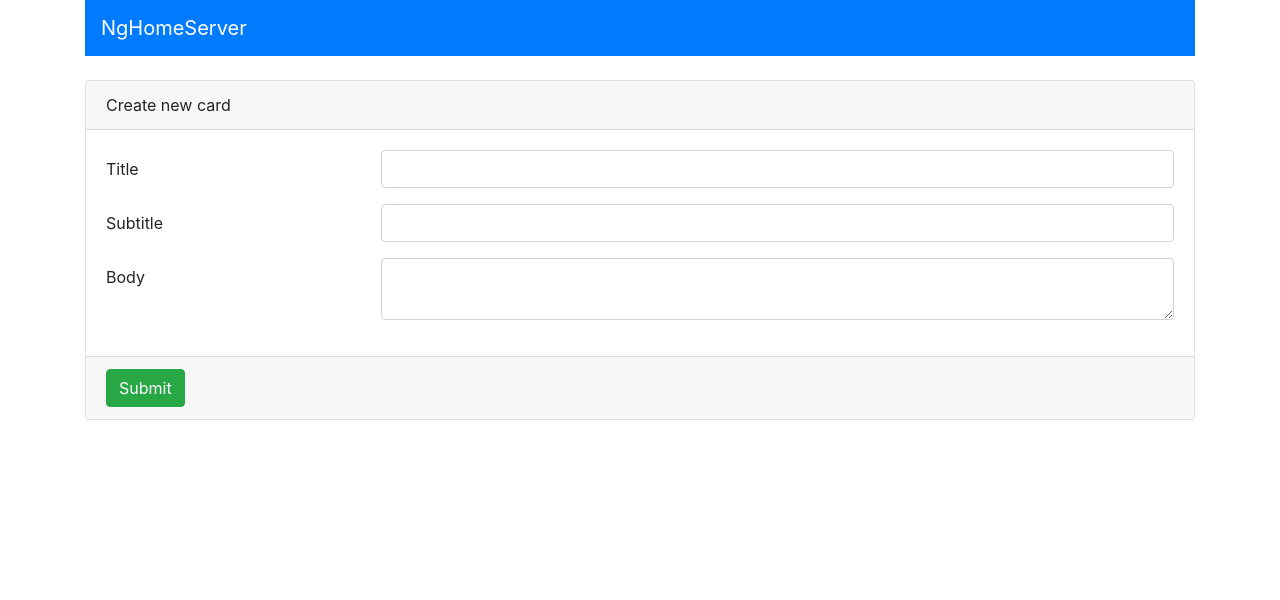
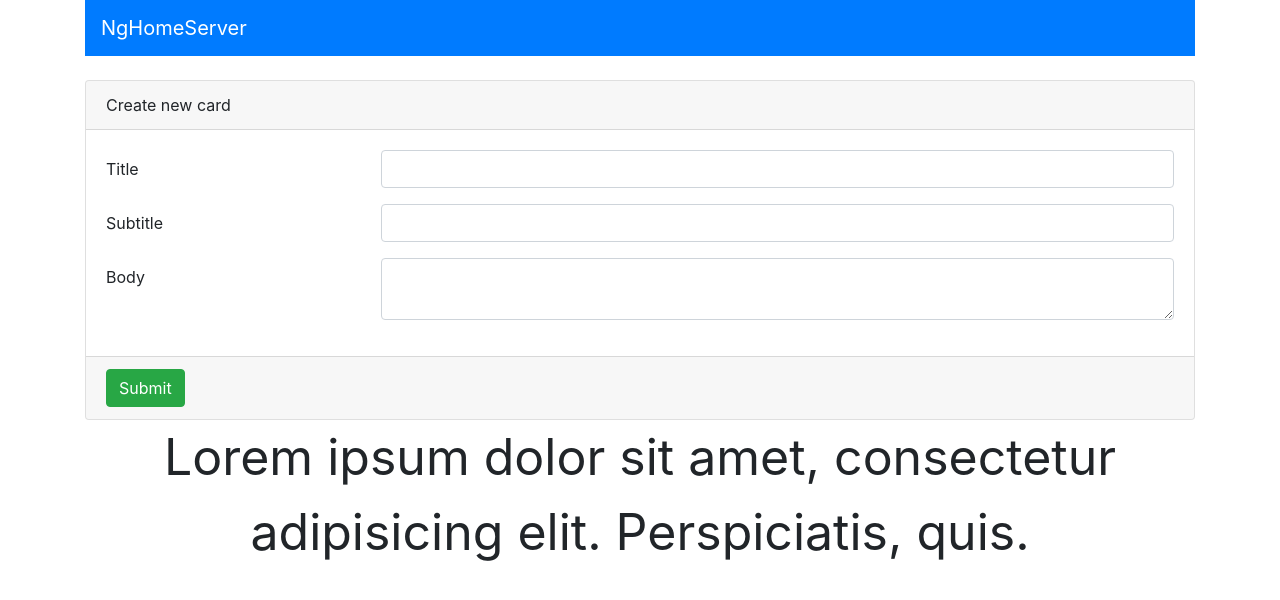
Before and after one commit to mykniaz/ng-home-server, an Angular app in the folder ng-home-server-web-app/: page / in a window 1280 px wide. Shown: the top 600 px of the page. Built offline with nearby package versions, Linux system fonts and the light colour scheme.

Commit message:
[fe] add test directive

```diff
--- a/ng-home-server-web-app/src/app/app.component.html
+++ b/ng-home-server-web-app/src/app/app.component.html
@@ -2,5 +2,7 @@
   <div class="container">
     <app-header></app-header>
     <app-main-page></app-main-page>
+
+    <p appStyle>Lorem ipsum dolor sit amet, consectetur adipisicing elit. Perspiciatis, quis.</p>
   </div>
 </div>
--- /dev/null
+++ b/ng-home-server-web-app/src/app/app.component.scss
@@ -0,0 +1,4 @@
+p {
+  font-size: 50px;
+  text-align: center;
+}
--- a/ng-home-server-web-app/src/app/app.component.ts
+++ b/ng-home-server-web-app/src/app/app.component.ts
@@ -2,6 +2,9 @@ import { Component } from '@angular/core';
 
 @Component({
   selector: 'app-root',
+  styleUrls: [
+    './app.component.scss'
+  ],
   templateUrl: './app.component.html',
 })
 
--- a/ng-home-server-web-app/src/app/app.module.ts
+++ b/ng-home-server-web-app/src/app/app.module.ts
@@ -9,6 +9,9 @@ import { HeaderComponent } from './header/header.component';
 import { MainPageComponent } from './main-page/main-page.component';
 import { PostFormComponent } from './post-form/post-form.component';
 
+// Directives
+import { StyleDirective } from './directives/style.directive';
+
 @NgModule({
   declarations: [
     AppComponent,
@@ -16,11 +19,12 @@ import { PostFormComponent } from './post-form/post-form.component';
     HeaderComponent,
     MainPageComponent,
     PostFormComponent,
+    StyleDirective,
   ],
   imports: [
     FormsModule,
     BrowserModule,
-    AppRoutingModule
+    AppRoutingModule,
   ],
   providers: [],
   bootstrap: [AppComponent]
--- /dev/null
+++ b/ng-home-server-web-app/src/app/directives/style.directive.ts
@@ -0,0 +1,22 @@
+import {Directive, HostListener, ElementRef, Renderer2} from '@angular/core';
+
+@Directive({
+  selector: '[appStyle]'
+})
+export class StyleDirective {
+  constructor(private el: ElementRef, private renderer: Renderer2) {
+
+  }
+
+  @HostListener('click', ['$event.target']) onClick(event: Event) {
+    console.log(event);
+  }
+
+  @HostListener('mouseenter', ['$event.target']) onEnter(event: Event) {
+    this.renderer.setStyle(this.el.nativeElement, 'color', 'blue');
+  }
+
+  @HostListener('mouseleave', ['$event.target']) onLeave(event: Event) {
+    this.renderer.setStyle(this.el.nativeElement, 'color', 'black');
+  }
+}
--- a/ng-home-server-web-app/src/app/post-form/post-form.component.ts
+++ b/ng-home-server-web-app/src/app/post-form/post-form.component.ts
@@ -1,4 +1,9 @@
-import {Component, ContentChild, ElementRef, EventEmitter, Input, OnInit, Output} from '@angular/core';
+import {
+  Component,
+  EventEmitter,
+  Input,
+  Output,
+} from '@angular/core';
 import {IPost} from '../../types';
 
 const postModel = (data = {}) => ({
@@ -13,26 +18,19 @@ const postModel = (data = {}) => ({
   selector: 'app-post-form',
   templateUrl: './post-form.component.html',
 })
-export class PostFormComponent implements OnInit {
+export class PostFormComponent {
   @Input() set editedPost(post: IPost | undefined) {
     if (post) {
       this.postFormModel = postModel(post);
     }
   }
 
-  @ContentChild('formTitle', {static: true}) formTitleRef: ElementRef;
-
   @Output() add: EventEmitter<IPost> = new EventEmitter<IPost>();
   @Output() update: EventEmitter<IPost> = new EventEmitter<IPost>();
 
   postFormModel: IPost = postModel();
 
-  ngOnInit() {
-    console.log(this.formTitleRef);
-  }
-
   submitForm = () => {
-    console.log(this.formTitleRef);
     if (this.postFormModel.title.trim() && this.postFormModel.subtitle.trim() && this.postFormModel.body.trim()) {
       if (this.postFormModel.id !== '') {
         this.update.emit(this.postFormModel);
--- a/ng-home-server-web-app/src/app/post/post.component.ts
+++ b/ng-home-server-web-app/src/app/post/post.component.ts
@@ -1,9 +1,10 @@
-import {Component, EventEmitter, Input, Output} from '@angular/core';
+import {ChangeDetectionStrategy, Component, EventEmitter, Input, Output} from '@angular/core';
 import {IPost} from '../../types';
 
 @Component({
   selector: 'app-post',
   templateUrl: './post.component.html',
+  changeDetection: ChangeDetectionStrategy.OnPush,
 })
 export class PostComponent {
   @Input() post: IPost;
```
